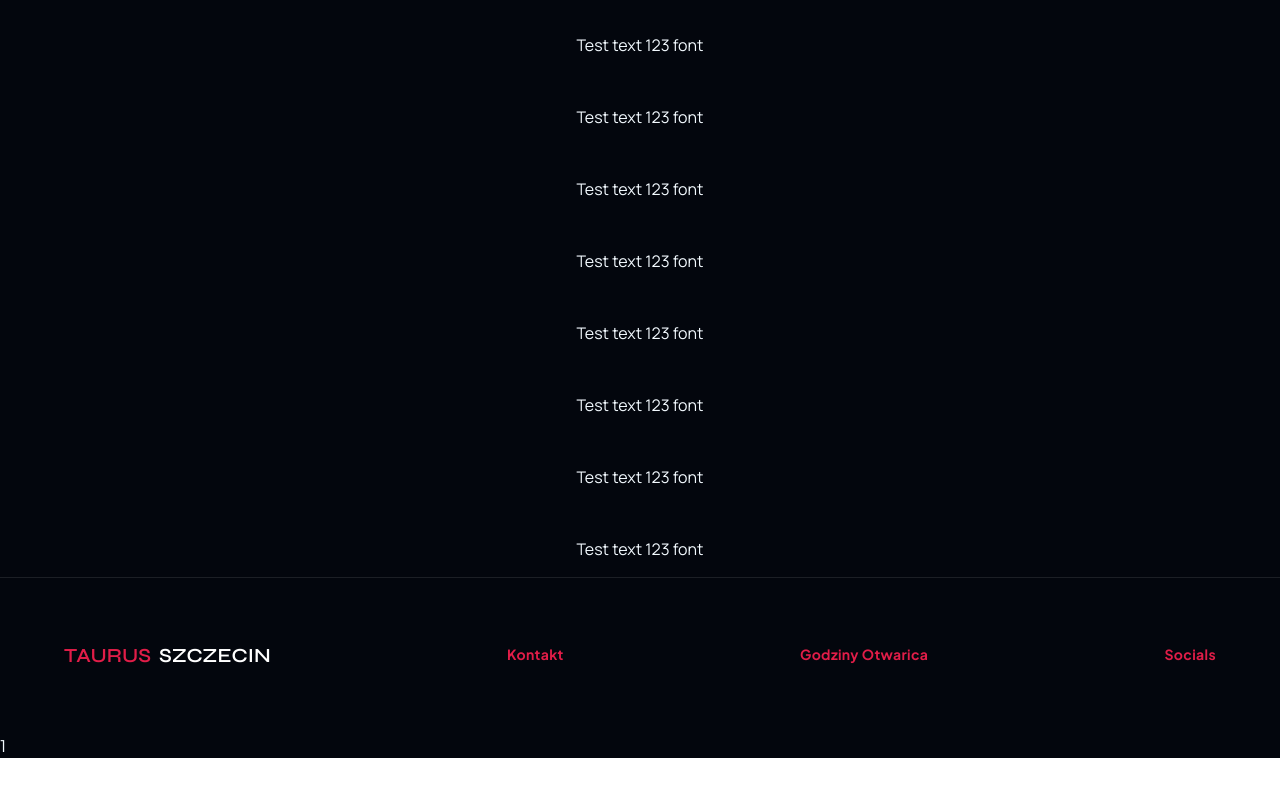
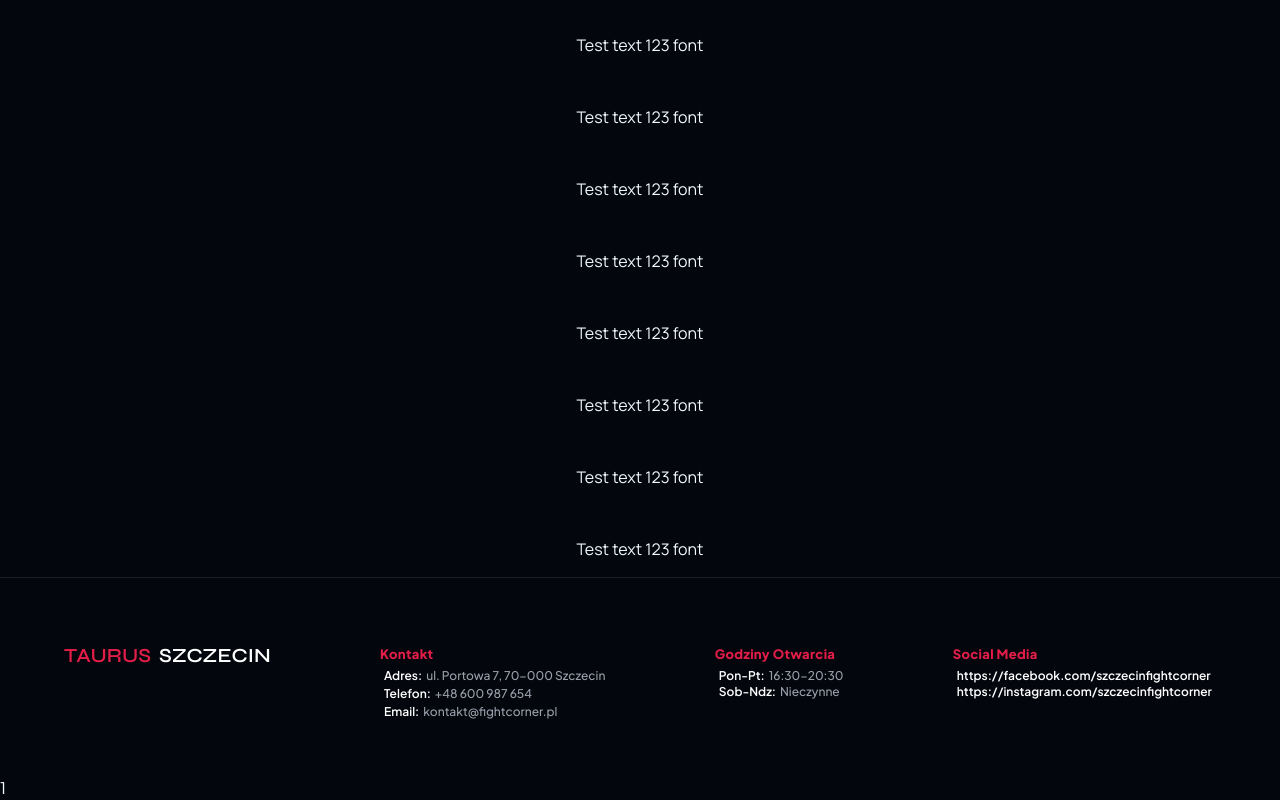
Before and after one commit to Marmo77/fight-club-website, a React (Vite) app: page / in a window 1280 px wide. Shown: the part 3969-4769 px from the top of the page. Before the commit the page ends 4727 px from the top, so only its background shows below. Built offline with nearby package versions, Linux system fonts and the light colour scheme.

Commit message:
changing to sections

```diff
--- a/src/components/Layout/Footer.tsx
+++ b/src/components/Layout/Footer.tsx
@@ -16,23 +16,23 @@ const Footer = () => {
             </div>
           </div>
           {/* Contact */}
-          <div className="">
-            <h4 className="font-bold text-sm leading-6 tracking-wide text-primary">
-              Kontakt
-            </h4>
-          </div>
+          <FooterSection
+            title="Kontakt"
+            content={[site.address, site.phone, site.email]}
+            type="contact"
+          />
           {/* Opening Hours */}
-          <div className="">
-            <h4 className="font-bold text-sm leading-6 tracking-wide text-primary">
-              Godziny Otwarica
-            </h4>
-          </div>
+          <FooterSection
+            title="Godziny Otwarcia"
+            content={[site.openingHours.weekdays, site.openingHours.weekends]}
+            type="openingHours"
+          />
           {/* Socials */}
-          <div className="">
-            <h4 className="font-bold text-sm leading-6 tracking-wide text-primary">
-              Socials
-            </h4>
-          </div>
+          <FooterSection
+            title="Social Media"
+            content={[site.socials.facebook, site.socials.instagram]}
+            type="socials"
+          />
         </div>
       </div>
       <div className="">
@@ -43,4 +43,79 @@ const Footer = () => {
   );
 };
 
+const FooterSection = ({
+  title,
+  content,
+  type,
+}: {
+  title: string;
+  content: string[];
+  type: "contact" | "openingHours" | "socials";
+}) => {
+  const prefix = (item: string) => {
+    if (item.includes("+")) return `tel:${item}`;
+    if (item.includes("@")) return `mailto:${item}`;
+    return "";
+  };
+  return (
+    <div className="flex flex-col justify-start gap-0.5">
+      <h4 className="font-extrabold text-[13px] leading-6 tracking-wide text-primary">
+        {title}
+      </h4>
+      {type === "contact" && (
+        <div className="flex flex-col text-xs pl-1 gap-0.5 text-muted-foreground">
+          {content.map((item, index) => (
+            <a
+              key={index}
+              href={prefix(item)}
+              className="flex gap-1 text-primary-foreground font-semibold"
+            >
+              <span>
+                {item.includes("+")
+                  ? "Telefon:"
+                  : item.includes("@")
+                  ? "Email:"
+                  : "Adres:"}
+              </span>
+              <span className="text-muted-foreground hover:text-primary duration-500 transition-colors cursor-pointer font-medium">
+                {item}
+              </span>
+            </a>
+          ))}
+        </div>
+      )}
+      {type === "openingHours" && (
+        <div className="flex flex-col text-xs pl-1 text-muted-foreground">
+          {content.map((item, index) => (
+            <p
+              key={index}
+              className="flex gap-1 text-primary-foreground font-semibold"
+            >
+              <span>{item.split(" ")[0]}</span>
+              <span className="text-muted-foreground hover:text-primary duration-500 transition-colors cursor-pointer font-medium">
+                {item.split(" ")[1]}
+              </span>
+            </p>
+          ))}
+        </div>
+      )}
+      {type === "socials" && (
+        <div className="flex flex-col text-xs pl-1 text-muted-foreground">
+          {content.map((item, index) => (
+            <p
+              key={index}
+              className="flex gap-1 text-primary-foreground font-semibold"
+            >
+              <span>{item.split(" ")[0]}</span>
+              <span className="text-muted-foreground hover:text-primary duration-500 transition-colors cursor-pointer font-medium">
+                {item.split(" ")[1]}
+              </span>
+            </p>
+          ))}
+        </div>
+      )}
+    </div>
+  );
+};
+
 export default Footer;
--- a/src/data/pageData.ts
+++ b/src/data/pageData.ts
@@ -22,8 +22,8 @@ export const PageData: PageDataProps = {
     //   },
     // ],
     openingHours: {
-      weekdays: "PON-PT: 16:30-20:30",
-      weekends: "SOB-NDZ: Nieczynne",
+      weekdays: "Pon-Pt: 16:30-20:30",
+      weekends: "Sob-Ndz: Nieczynne",
     },
   },
   navigation: {
```
